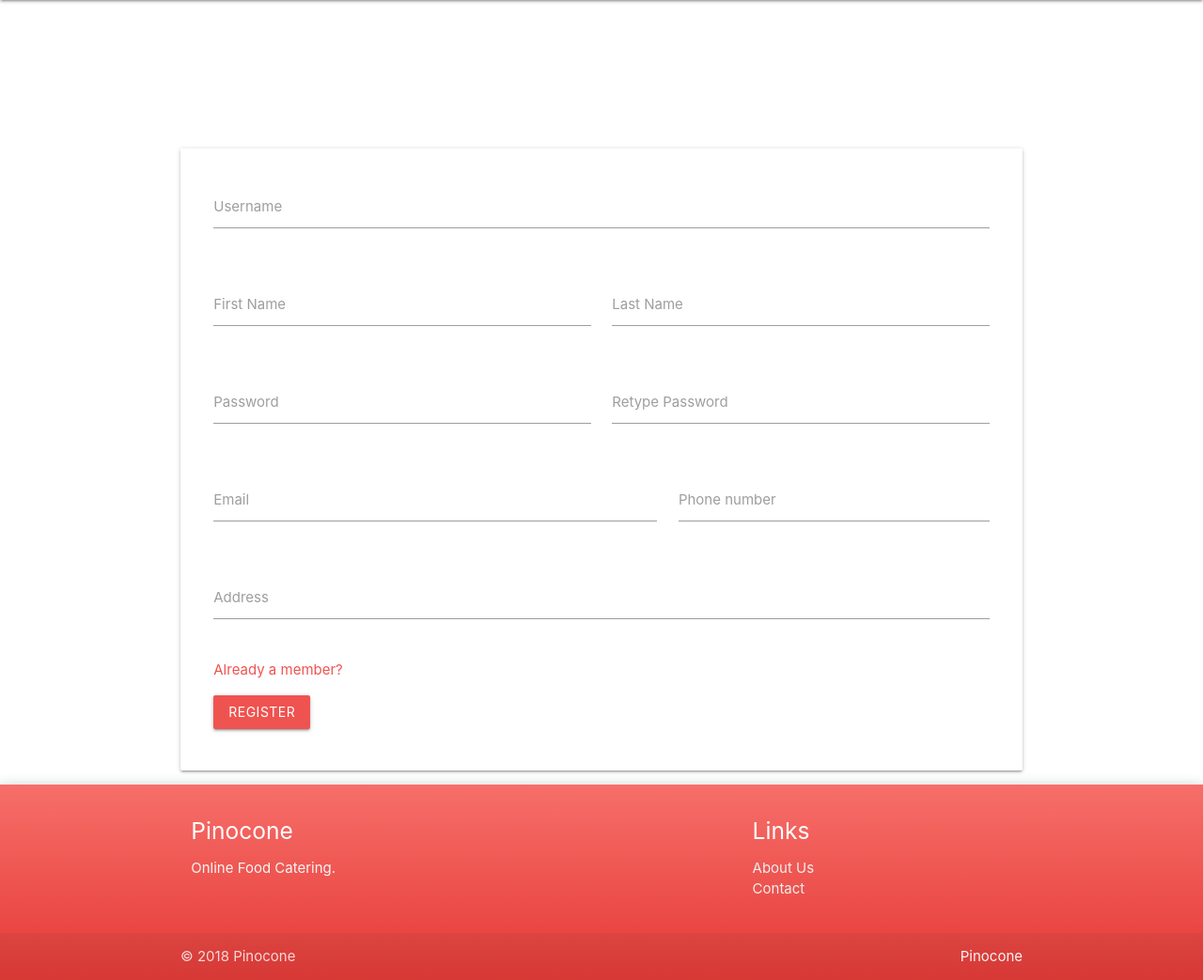
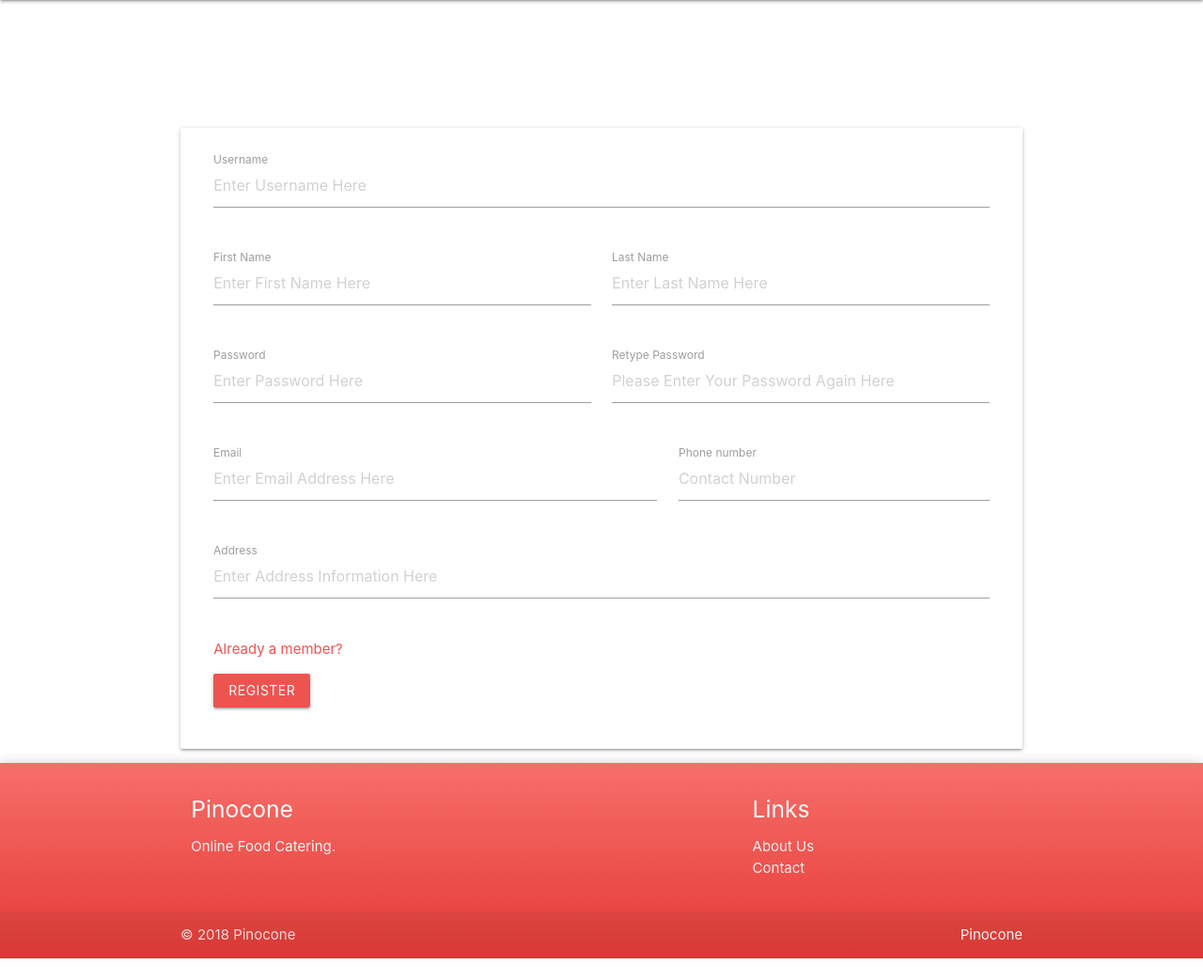
Before and after one commit to Kennethyi/Pinocone, a PHP site: page /register.php in a window 1280 px wide. Shown: the part 64-1107 px from the top of the page at 94% size. After the commit the page ends 1084 px from the top, so only its background shows below. Run offline with PHP 8.4, Linux system fonts and the light colour scheme; some libraries are stand-ins or nearby versions.

Commit message:
Fixed various bugs such as logout text having '>' and completed registration validation

```diff
--- a/cold_food_buy_info.php
+++ b/cold_food_buy_info.php
@@ -51,7 +51,7 @@ $_SESSION['food-package'] = $food_package;
 					<ul id="nav" class="right">
 						<li><a href="./food_menu.php">Food Menu</a></li>
 						<li><a href="about_us.php">About Us</a></li>
-                        <li><a href="<?php include 'includes/user_nav_tab.php'?>"></a></li>
+                        <li><a href=<?php include 'includes/user_nav_tab.php'?>
 					</ul>
 				</div>
 				<div class="nav-wrapper z-depth-0 grey lighten-4">
--- a/cold_food_menu.php
+++ b/cold_food_menu.php
@@ -46,7 +46,7 @@
 					<ul id="nav" class="right">
 						<li><a href="./food_menu.php">Food Menu</a></li>
 						<li><a href="about_us.php">About Us</a></li>
-						<li><a href="<?php include 'includes/user_nav_tab.php'?>"></a></li>
+						<li><a href=<?php include 'includes/user_nav_tab.php'?>
 					</ul>
 				</div>
 				<div class="nav-wrapper z-depth-0 grey lighten-4">
--- a/includes/errors.php
+++ b/includes/errors.php
@@ -1,7 +1,17 @@
 <?php  if (count($errors) > 0) : ?>
-	<div class="error">
+<div class="row" id="alert_box">
+    <div class="col s12 m12">
+        <div class="card red darken-1">
+            <div class="row">
+                <div class="col s12 m10">
+        <div class="card-content white-text">
 		<?php foreach ($errors as $error) : ?>
-			<p><?php echo $error ?></p>
+            <p><?php echo $error ?></p>
 		<?php endforeach ?>
-	</div>
+          </div>
+                </div>
+            </div>
+        </div>
+    </div>
+</div>
 <?php  endif ?>
--- a/includes/server.php
+++ b/includes/server.php
@@ -28,6 +28,14 @@
 
 		// form validation: ensure that the form is correctly filled
 		if (empty($username)) { array_push($errors, "Username is required"); }
+
+        // form validation: check if username input already exists in database
+        $chkusernamequery = "SELECT * FROM user WHERE username='$username'";
+        $resultusernamequery = mysqli_query($db, $chkusernamequery);
+        if (mysqli_num_rows($resultusernamequery) == 1) {
+				array_push($errors, "Username already exists, please input different username");
+        }
+
 		if (empty($email)) { array_push($errors, "Email is required"); }
 		if (empty($password_1)) { array_push($errors, "Password is required"); }
 
--- a/login.php
+++ b/login.php
@@ -43,7 +43,7 @@
             <div class="row">
                 <div class="input-field col s12 ">
                 <label for="user" class="word">Username</label>
-                <input type="text" id="user"  placeholder="Enter Username" name="username"
+                <input type="text" id="user"  placeholder="Enter Username" name="username required="""
                 value="<?php if (isset($_POST["username"])) echo $_POST["username"]; ?>">
                 </div>
             </div>
@@ -51,7 +51,7 @@
             <div class="row">
             <div class="input-field col s12">
               <label for="password">Password</label>
-              <input type="password" id="password" placeholder="Enter Password" name="password"
+              <input type="password" id="password" placeholder="Enter Password" name="password" required=""
               value="<?php if (isset($_POST["password"])) echo $_POST["password"]; ?>">
 
             </div>
--- a/register.php
+++ b/register.php
@@ -3,7 +3,6 @@
 <html lang="en">
     <head>
         <meta charset="utf-8" />
-
 
         <title>Register</title>
 
@@ -24,6 +23,7 @@
 
         <!-- Login CSS  -->
 		<link rel="stylesheet" href="css/login.css">
+
     </head>
 
     <body>
@@ -32,7 +32,6 @@
           <a href="index.php" class="brand-logo">Pinocone</a>
 		  </div>
         </nav>
-        <br/>
         <div class="container" id="login_container">
         <div class="card-panel">
         <div class="row">
@@ -42,7 +41,7 @@
 
             <div class="row">
                 <div class="input-field col s12">
-					<input id="username" type="text" class="validate" name="username">
+					<input id="username" type="text" class="validate" name="username" required="" placeholder="Enter Username Here" value="<?php echo $username; ?>">
 					<label for="username">Username</label>
                 </div>
             </div>
@@ -50,35 +49,35 @@
             <div class="row">
                 <div class="input-field col s6">
                 <label for="first_name">First Name</label>
-                <input id="first_name" type="text" class="validate" name="first_name">
+                <input id="first_name" type="text" class="validate" name="first_name" required="" placeholder="Enter First Name Here" value="<?php echo $first_name; ?>">
                 </div>
 
                 <div class="input-field col s6">
                 <label for="last_name">Last Name</label>
-                <input id="last_name" type="text" class="validate" name="last_name">
+                <input id="last_name" type="text" class="validate" name="last_name" required="" placeholder="Enter Last Name Here" value="<?php echo $last_name; ?>">
                 </div>
             </div>
 
           <div class="row">
             <div class="input-field col s6">
-              <input id="password" type="password" class="validate" name="password_1">
+              <input id="password" type="password" class="validate" name="password_1" required="" placeholder="Enter Password Here">
               <label for="password">Password</label>
             </div>
 
             <div class="input-field col s6">
-              <input id="rpassword" type="password" class="validate" name="password_2">
+              <input id="rpassword" type="password" class="validate" name="password_2" required="" placeholder="Please Enter Your Password Again Here">
               <label for="rpassword">Retype Password</label>
             </div>
           </div>
 
           <div class="row">
             <div class="input-field col s7">
-              <input id="email" type="email" class="validate" name="email">
-              <label for="email">Email</label>
+              <input id="email" type="email" class="validate" name="email" required="" placeholder="Enter Email Address Here" value="<?php echo $email; ?>">
+              <label for="email" >Email</label>
             </div>
 
             <div class="input-field col s5">
-              <input id="phnum" type="text" class="validate" name="phnum">
+              <input id="phnum" type="text" class="validate" name="phnum" placeholder="Contact Number" value="<?php echo $phnum; ?>">
               <label for="phnum">Phone number</label>
             </div>
           </div>
@@ -86,8 +85,7 @@
           <div class="row">
             <div class="input-field col s12">
               <label for="add">Address</label>
-              <input id="add" type="text" class="validate" name="address">
-
+              <input id="add" type="text" class="validate" name="address" placeholder="Enter Address Information Here" value="<?php echo $address; ?>">
             </div>
           </div>
 
--- a/warm_food_buy_info.php
+++ b/warm_food_buy_info.php
@@ -51,7 +51,7 @@ $_SESSION['foodpackage'] = $food_package;
 					<ul id="nav" class="right">
 						<li><a href="./food_menu.php">Food Menu</a></li>
 						<li><a href="about_us.php">About Us</a></li>
-                        <li><a href="<?php include 'includes/user_nav_tab.php'?>"></a></li>
+                        <li><a href=<?php include 'includes/user_nav_tab.php'?>
 					</ul>
 				</div>
 				<div class="nav-wrapper z-depth-0 grey lighten-4">
--- a/warm_food_menu.php
+++ b/warm_food_menu.php
@@ -45,7 +45,7 @@
 					<ul id="nav" class="right">
 						<li><a href="./food_menu.php">Food Menu</a></li>
 						<li><a href="about_us.php">About Us</a></li>
-						<li><a href="<?php include 'includes/user_nav_tab.php'?>"></a></li>
+						<li><a href=<?php include 'includes/user_nav_tab.php'?>
 					</ul>
 				</div>
 				<div class="nav-wrapper z-depth-0 grey lighten-4">
```
